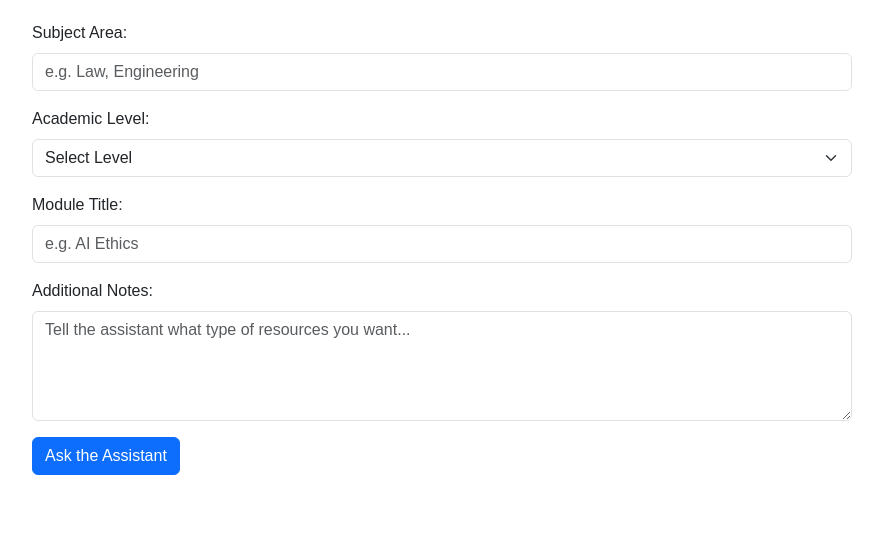
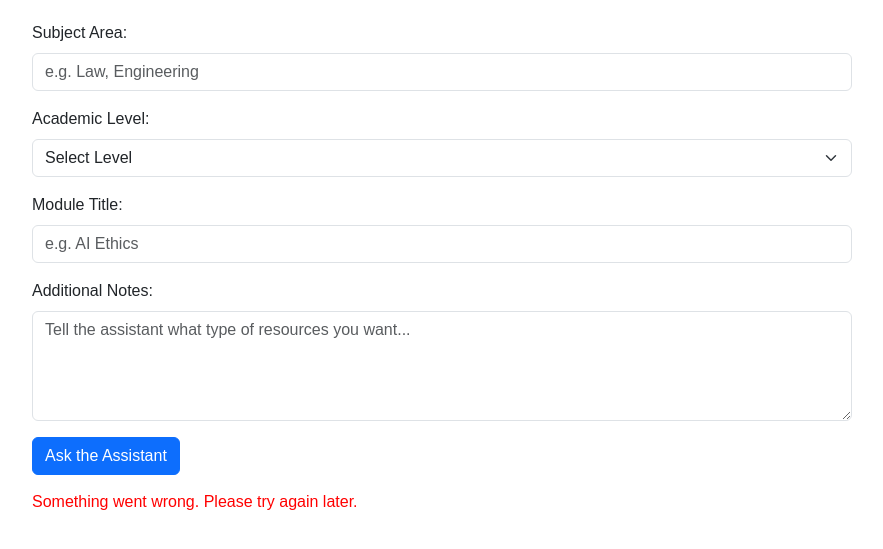
Before and after one commit to ruvel-ai-dev/embedding-assistant-clean, a plain HTML site: page static/index.html in a window 1280 px wide. Both pictures are taken after a click on the button "Ask the Assistant". Shown: the part 91-640 px from the top of the page, without its empty margins (198-1081 px from the left). Drawn offline with nearby package versions, Linux system fonts and the light colour scheme; no server answers.

Commit message:
Update index.html

```diff
--- a/static/index.html
+++ b/static/index.html
@@ -3,16 +3,11 @@
 <head>
   <meta charset="UTF-8" />
   <title>Embedding Assistant</title>
-
-  <!-- Bootstrap for nicer styles -->
-  <link
-    rel="stylesheet"
-    href="https://cdn.jsdelivr.net/npm/bootstrap@5.3.3/dist/css/bootstrap.min.css"
-  />
-
+  <link rel="stylesheet" href="https://cdn.jsdelivr.net/npm/bootstrap@5.3.3/dist/css/bootstrap.min.css" />
   <style>
     body { max-width: 820px; margin: 40px auto; font-family: Arial, sans-serif; }
     #response { white-space: pre-wrap; margin-top: 25px; font-weight: 500; }
+    #error { color: red; margin-top: 15px; }
   </style>
 </head>
 <body>
@@ -33,17 +28,20 @@
   <input class="form-control" type="text" id="module" placeholder="e.g. AI Ethics">
 
   <label class="form-label mt-3" for="notes">Additional Notes:</label>
-  <textarea class="form-control" id="notes" rows="4"
-    placeholder="Tell the assistant what type of resources you want..."></textarea>
+  <textarea class="form-control" id="notes" rows="4" placeholder="Tell the assistant what type of resources you want..."></textarea>
 
   <button class="btn btn-primary mt-3" onclick="askAssistant()">Ask the Assistant</button>
 
+  <div id="error"></div>
   <div id="response" class="mt-4"></div>
   <div id="downloads" class="mt-3"></div>
 
   <script>
     async function askAssistant() {
-      // Gather form values
+      document.getElementById("error").innerText = "";
+      document.getElementById("response").innerText = "";
+      document.getElementById("downloads").innerHTML = "";
+
       const subject = document.getElementById("subject").value;
       const level   = document.getElementById("level").value;
       const module  = document.getElementById("module").value;
@@ -55,24 +53,24 @@
         `Module Title: ${module}\n` +
         `Additional Notes: ${notes}`;
 
-      // Send to backend
+      try {
         const res = await fetch("/ask", {
           method: "POST",
           headers: { "Content-Type": "application/json" },
           body: JSON.stringify({ message: prompt })
         });
+
+        if (!res.ok) {
+          throw new Error(`Server error: ${res.status}`);
+        }
+
         const data = await res.json();
-
-      // Show GPT reply
         document.getElementById("response").innerText = data.reply;
 
-      // Split resources by type
         const downloads = document.getElementById("downloads");
-      downloads.innerHTML = "";
-      const files    = data.resources.filter(r => r.kind === "file");
+        const files = data.resources.filter(r => r.kind === "file");
         const pathways = data.resources.filter(r => r.kind === "pathway");
 
-      // Render Downloadable Documents (blue)
         if (files.length) {
           const h = document.createElement("h5");
           h.innerText = "Downloadable Documents";
@@ -92,7 +90,6 @@
           downloads.appendChild(ul);
         }
 
-      // Render Pathways (green)
         if (pathways.length) {
           const h = document.createElement("h5");
           h.innerText = "Recommended Pathways";
@@ -116,6 +113,10 @@
           });
           downloads.appendChild(ul);
         }
+      } catch (err) {
+        console.error("❌ Error:", err);
+        document.getElementById("error").innerText = "Something went wrong. Please try again later.";
+      }
     }
   </script>
 </body>
```
Lines whose indentation alone changed are shown as unchanged.
